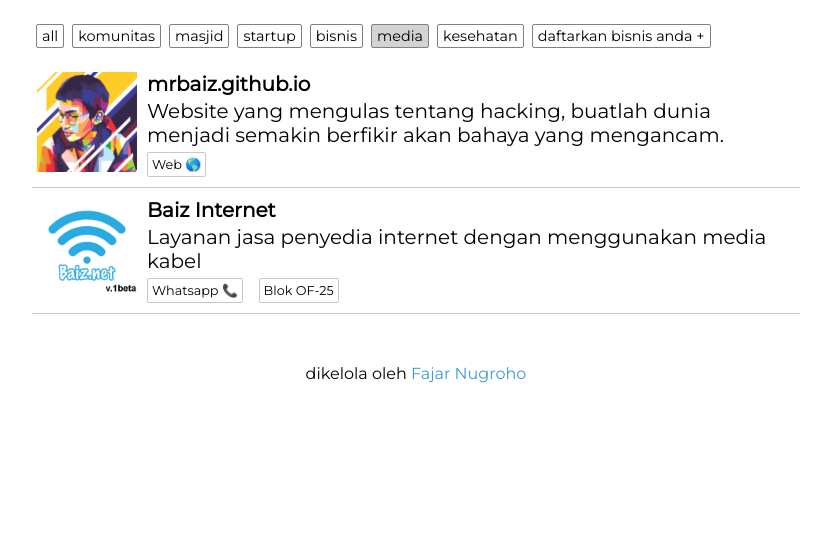
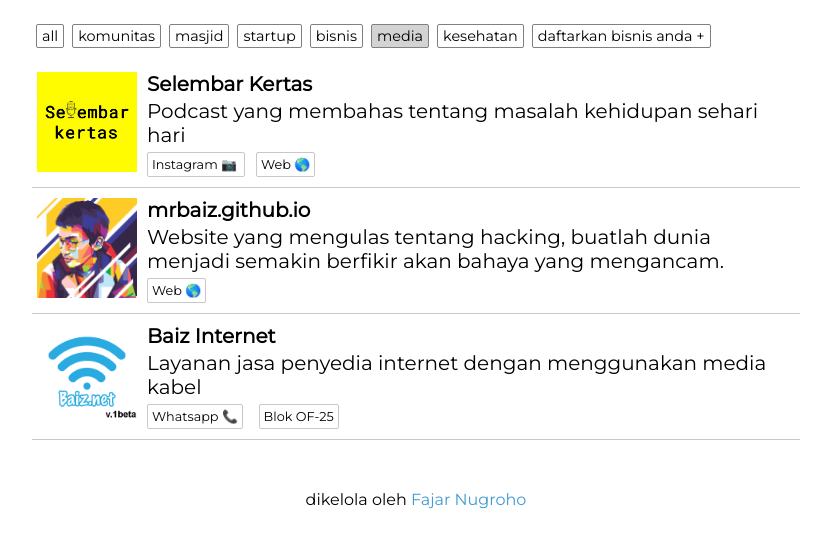
Before and after one commit to komunitaspnr/komunitaspnr.github.io, a plain HTML site: page media/index.html in a window 1280 px wide. Shown: the part 138-686 px from the top of the page, without its empty margins (224-1055 px from the left). Drawn offline with Linux system fonts and the light colour scheme.

Commit message:
Update index.html

```diff
--- a/media/index.html
+++ b/media/index.html
@@ -52,6 +52,22 @@
 
             <div v-else id="products">
                 <li v-for="item in filteredItems">
+                    <img src="../assets/img/sk.png" width="100" height="100">
+                    <div class="">
+                        <p><b> Selembar Kertas </b></p>
+                        <p>Podcast yang membahas tentang masalah kehidupan sehari hari</p>
+                        <p>
+                            <span v-if="item.instagram">
+                                <a class="btn" href="https://www.instagram.com/selembarkertas.club" target="_blank">Instagram 📷 </a>
+                            </span>
+                            &nbsp;
+                            <span v-if="item.website">
+                                <a class="btn" href="https://selembarkertas.club" target="_blank">Web 🌎</a>
+                            </span>
+                        </p>
+                    </div>
+                </li>
+                <li v-for="item in filteredItems">
                     <img src="../assets/img/fan.jpg" width="100" height="100">
                     <div class="">
                         <p><b> mrbaiz.github.io </b></p>
```
